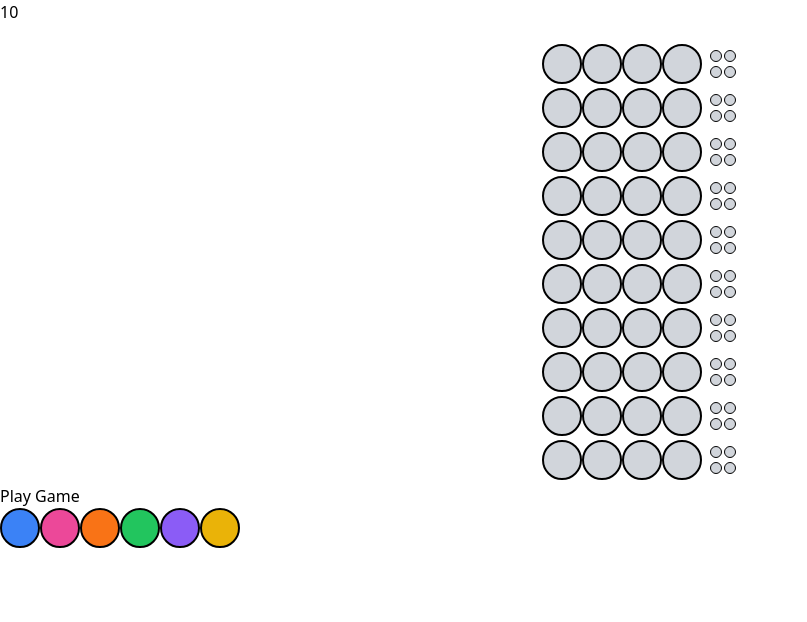
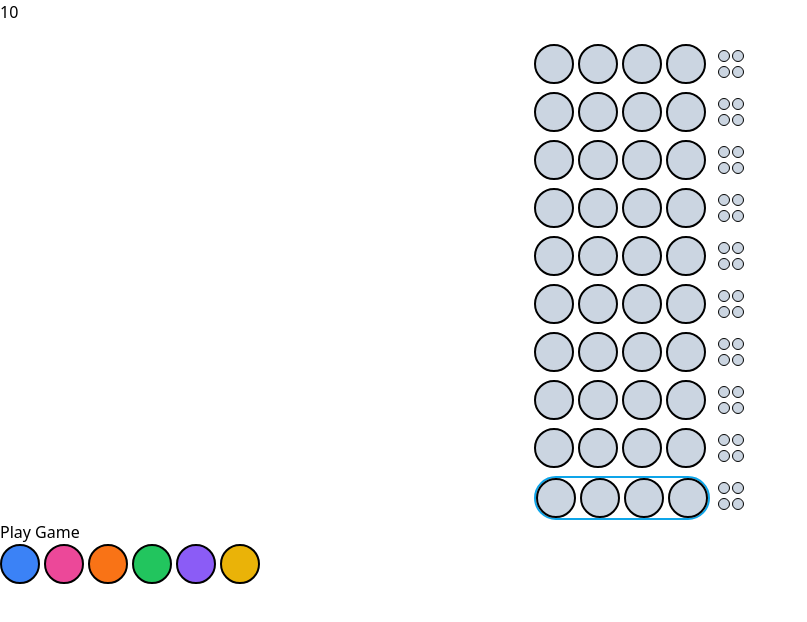
Before and after one commit to Verseler/mastermind, a React (Vite) app: page / in a window 1280 px wide. Shown: the top 622 px of the page, without its empty margins (0-807 px from the left). Built offline with nearby package versions, Linux system fonts and the light colour scheme.

Commit message:
fix: code structure with components

```diff
--- a/src/App.jsx
+++ b/src/App.jsx
@@ -1,6 +1,8 @@
 import { useState } from "react";
 import Colors from "./components/Colors";
-import questionIcon from "./assets/question_mark_icon.svg";
+import ClickableTile from "./components/ClickableTile";
+import Tile from "./components/Tile";
+import BottomCodePegs from "./components/BottomCodePegs";
 
 function App() {
   const EMPTY = "empty";
@@ -40,6 +42,7 @@ function App() {
     "YW",
     "RD",
   ];
+
   const [selectedCodePeg, setSelectedCodePeg] = useState(codePegs[0]);
   const [secretCodes, setSecretCodes] = useState([]);
   const [currentGuessRow, setCurrentGuessRow] = useState(0);
@@ -103,7 +106,7 @@ function App() {
           //if same value and index matched
           if (secretCode === guessCode && secretCodeIndex === guessCodeIndex) {
             //add score for correct
-            guessRowScores.push("BL");
+            guessRowScores.push("SK");
 
             //the index of all all matched code will be added to MATCH CODE INDEX
             //so that the next interation does index will be skip
@@ -156,45 +159,55 @@ function App() {
 
   return (
     <div>
-
       {/* display remaining attempts */}
       <div>{10 - currentGuessRow}</div>
 
       {/* secret code display */}
-      <div className="flex mb-5">
+      <div className="flex mb-5 space-x-1">
         {secretCodes.map((colCode, index) =>
           winCurrentGame ? (
-            <div  className={`${Colors[colCode]} h-10 w-10 border-black border-2 rounded-full`}
-              key={index}
-            ></div>
+            <Tile key={index} bgColor={Colors[colCode]} hasChild={false} />
           ) : (
-            <div
-              className={`${Colors[EMPTY]} bg-secret-code h-10 w-10 border-black border-2 rounded-full`}
-              key={index}
-            >
-              <img className="object-contain w-full h-full" src={questionIcon} />
-            </div>
+            <Tile key={index} bgColor={Colors[EMPTY]} hasChild={true} />
           )
         )}
       </div>
       {/* decoding board display */}
       <div className="flex justify-center">
-        <div>
-          {decodingBoard.map((guessRow, rowIndex) => (
-            <div key={rowIndex}>
+        <div className="space-y-2">
+          {decodingBoard
+            .map((guessRow, rowIndex) => (
+              <div
+                key={rowIndex}
+                className={`${
+                  currentGuessRow === rowIndex &&
+                  "border-sky-500 border-2 rounded-full"
+                } flex gap-1`}
+              >
                 {guessRow.map((colCode, colIndex) => (
-                <button
-                  className={`${Colors[colCode]} h-10 w-10 border-black border-2 rounded-full`}
+                  <ClickableTile
                     key={colIndex}
-                  onClick={() => makeGuess(rowIndex, colIndex)}
-                ></button>
+                    onClickAction={() => makeGuess(rowIndex, colIndex)}
+                    conditionStyles={
+                      decodingBoard[rowIndex][colIndex] === EMPTY &&
+                      currentGuessRow === rowIndex &&
+                      "animate-blinking"
+                    }
+                    bgColor={Colors[colCode]}
+                  />
                 ))}
               </div>
-          )).reverse()}
+            ))
+            .reverse()}
         </div>
-        <div className="ml-2 space-y-1">
-          {scoreBoard.map((scoreRow, rowIndex) => (
-            <div key={rowIndex} className="grid h-10 grid-cols-2 w-7 gap-y-1 place-content-center">
+        {/* Score board for each row of decoding board */}
+        <div className="ml-2 space-y-2">
+          {scoreBoard
+            .map((scoreRow, rowIndex) => (
+              <div
+                key={rowIndex}
+                className="grid h-10 grid-cols-2 w-7 gap-y-1 place-content-center"
+              >
                 {scoreRow.map((score, colIndex) => (
                   <div
                     key={colIndex}
@@ -202,24 +215,15 @@ function App() {
                   ></div>
                 ))}
               </div>
-          )).reverse()}
+            ))
+            .reverse()}
         </div>
       </div>
-
 
       {/* start game button */}
       <button onClick={generateSecretCodes}>Play Game</button>
 
-      {/* codePegs display */}
-      <div>
-        {codePegs.slice(0, 6).map((code, index) => (
-          <button
-            className={`${Colors[code]} h-10 w-10 border-black border-2 rounded-full`}
-            key={index}
-            onClick={() => setSelectedCodePeg(code)}
-          ></button>
-        ))}
-      </div>
+      <BottomCodePegs setSelectedCodePeg={setSelectedCodePeg} codePegs={codePegs} />
     </div>
   );
 }
--- /dev/null
+++ b/src/components/BottomCodePegs.jsx
@@ -0,0 +1,18 @@
+import Colors from "./Colors";
+import ClickableTile from "./ClickableTile";
+
+export default function BottomCodePegs({setSelectedCodePeg, codePegs}) {
+
+  return (
+    <div className="space-x-1">
+      {codePegs.slice(0, 6).map((code, index) => (
+        <ClickableTile
+          key={index}
+          onClickAction={() => setSelectedCodePeg(code)}
+          conditionStyles={""}
+          bgColor={Colors[code]}
+        />
+      ))}
+    </div>
+  );
+}
--- /dev/null
+++ b/src/components/ClickableTile.jsx
@@ -0,0 +1,9 @@
+export default function ClickableTile(props) {
+
+  return (
+    <button
+      className={`${props.conditionStyles} ${props.bgColor} w-10 h-10 border-2 border-black rounded-full`}
+      onClick={props.onClickAction}
+    ></button>
+  );
+}
--- a/src/components/Colors.js
+++ b/src/components/Colors.js
@@ -1,5 +1,5 @@
 export default {
-  "empty" : "bg-gray-300",
+  "empty" : "bg-slate-300",
   "BU" : "bg-blue-500",
   "PK" : "bg-pink-500",
   "OR" : "bg-orange-500",
@@ -8,5 +8,5 @@ export default {
   "RD" : "bg-red-500",
   "GN" : "bg-green-500",
   "WH" : "bg-white",
-  "BL" : "bg-black",
+  "SK" : "bg-sky-500",
 }
--- a/src/components/Test.js
+++ /dev/null
@@ -1,41 +0,0 @@
-const secretCodes = [1,2,1,3];
-const guessCodes = [1,1,1,2];
-const MATCH_CODE_INDEX = [];
-let correctScore = 0;
-let misplacedScore = 0;
-
-
-//get the correct Score
-secretCodes.forEach((secretCode, secretCodeIndex) => {
-  guessCodes.forEach((guessCode, guessCodeIndex) => {
-    //if index exist in MATCH CODE INDEX will be skip
-    if (!MATCH_CODE_INDEX.includes(secretCodeIndex)) {
-      //if same value and index matched
-      if (secretCode === guessCode) {
-        if (secretCodeIndex === guessCodeIndex) {
-          correctScore++;
-
-          //the index of all all matched code will be added to MATCH CODE INDEX
-          //so that the next interation does index will be skip
-          MATCH_CODE_INDEX.push(secretCodeIndex);
-        }
-      }
-    }
-  });
-});
-
-secretCodes.forEach((secretCode, secretCodeIndex) => {
-  guessCodes.forEach((guessCode, guessCodeIndex) => {
-    //if index exist in MATCH CODE INDEX will be skip
-    if (!MATCH_CODE_INDEX.includes(secretCodeIndex)) {
-      //all matched value and index are already recorded
-      //count all matched in value but not the index
-      if (secretCode === guessCode) {
-          misplacedScore++;
-      }
-    }
-  });
-});
-
-console.log(correctScore)
-console.log(misplacedScore)
--- /dev/null
+++ b/src/components/Tile.jsx
@@ -0,0 +1,15 @@
+import questionIcon from "../assets/question_mark_icon.svg";
+
+export default function Tile(props) {
+  return (
+    <div
+      className={`${props.bgColor} ${
+        props.hasChild && "bg-secret-code"
+      } h-10 w-10 border-sky-500 border-4 rounded-full`}
+    >
+      {props.hasChild && (
+        <img className="object-contain w-full h-full" src={questionIcon} />
+      )}
+    </div>
+  );
+}
--- a/tailwind.config.js
+++ b/tailwind.config.js
@@ -6,6 +6,14 @@ export default {
   ],
   theme: {
     extend: {
+      keyframes: {
+        blink: {
+          '50%' :  {opacity: .7}
+        }
+      },
+      animation: {
+        blinking: 'blink 2s cubic-bezier(0.4, 0, 0.6, 1) infinite;'
+      }
     },
   },
   plugins: [],
```
Also changed, not shown: src/assets/question_mark_icon.svg. Lines whose indentation alone changed are shown as unchanged.
